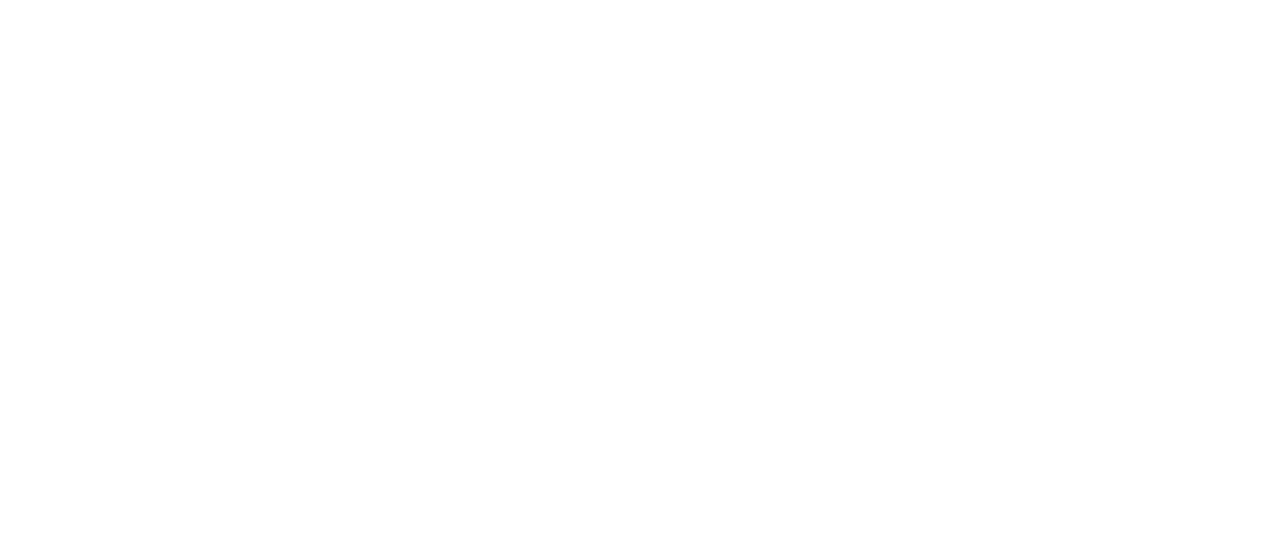
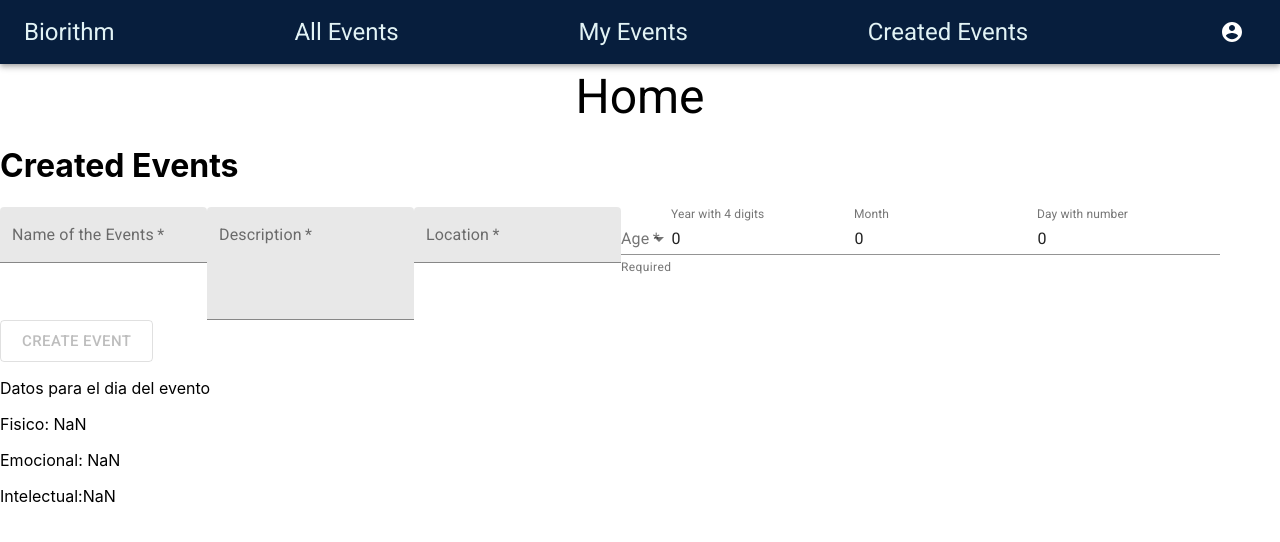
Before and after one commit to SalvadorRomeroB/BioritmoReact, a React (Create React App) app: page /new-event in a window 1280 px wide. Shown: the top 542 px of the page. Built offline with nearby package versions, Linux system fonts and the light colour scheme.

Commit message:
create event with form

```diff
--- a/src/Router.js
+++ b/src/Router.js
@@ -7,6 +7,7 @@
 import All_Events from "./pages/All_events";
 import My_Events from "./pages/My_events";
 import Created_Events from "./pages/Created_events";
+import Create_Event from "./pages/Create_event";
 
 const Routes = () => {
   return (
@@ -18,6 +19,7 @@
         <Route path="/all-events" exact component={All_Events} />
         <Route path="/my-events" exact component={My_Events} />
         <Route path="/created-events" exact component={Created_Events} />
+        <Route path="/new-event" exact component={Create_Event} />
       </Switch>
     </BrowserRouter>
   );
--- a/src/components/API_Req/eventsApi.js
+++ b/src/components/API_Req/eventsApi.js
@@ -20,18 +20,9 @@
   return data;
 };
 
-export const new_event = async (token, id) => {
+export const new_event = async (token, id, event) => {
   let new_event = {
-    business: {
-      name: "event with user",
-      description: "something important",
-      tag: "FISICO",
-      location: "my casa",
-      year: 2020,
-      month: 12,
-      day: 31,
-      owner: 9
-    }
+    business: event
   };
   const postData = await axios({
     method: "post",
--- /dev/null
+++ b/src/pages/Create_event.jsx
@@ -0,0 +1,165 @@
+import React, { useEffect, useState } from "react";
+import {
+  TextField,
+  Select,
+  MenuItem,
+  FormControl,
+  InputLabel,
+  FormHelperText,
+  Button
+} from "@material-ui/core";
+import { makeStyles } from "@material-ui/core/styles";
+import { useDispatch, useSelector } from "react-redux";
+import { new_event } from "../components/API_Req/eventsApi";
+import {
+  get_bio_fisico,
+  get_bio_emocional,
+  get_bio_intelectual
+} from "../components/BiorythmCalc";
+
+import Layout from "../components/Layout";
+
+const useStyles = makeStyles(theme => ({
+  event: {
+    paddingBottom: 3
+  }
+}));
+
+const Create_event = () => {
+  const dispatch = useDispatch();
+  const [token] = React.useState(localStorage.getItem("jwt") || "");
+  let user = useSelector(state => state.user);
+  const [name, setName] = useState("");
+  const [description, setDescription] = useState("");
+  const [tag, setTag] = useState("");
+  const [location, setLocation] = useState("");
+  const [year, setYear] = useState(0);
+  const [month, setMonth] = useState(0);
+  const [day, setDay] = useState(0);
+
+  const create_event = e => {
+    e.preventDefault();
+    const event = {
+      name: name,
+      description: description,
+      tag: tag,
+      location: location,
+      year: year,
+      month: month,
+      day: day,
+      owner: user.id
+    };
+    new_event(token, user.id, event);
+    setName("");
+    setDescription("");
+    setTag("");
+    setLocation("");
+    setYear(0);
+    setMonth(0);
+    setDay(0);
+  };
+
+  const classes = useStyles();
+  return (
+    <Layout title="Home">
+      <h1>Created Events</h1>
+      <TextField
+        required
+        id="standard-basic"
+        label="Name of the Events"
+        variant="filled"
+        value={name}
+        onChange={e => setName(e.target.value)}
+      />
+      <TextField
+        required
+        id="standard-textarea"
+        label="Description"
+        variant="filled"
+        value={description}
+        onChange={e => setDescription(e.target.value)}
+        multiline
+        rows="4"
+      />
+      <TextField
+        required
+        id="standard-basic"
+        label="Location"
+        variant="filled"
+        value={location}
+        onChange={e => setLocation(e.target.value)}
+      />
+      <FormControl required className={classes.formControl}>
+        <InputLabel id="demo-simple-select-required-label">Age</InputLabel>
+        <Select
+          labelId="demo-simple-select-label"
+          id="demo-simple-select"
+          value={tag}
+          onChange={e => setTag(e.target.value)}
+        >
+          <MenuItem value={"FISICO"}>FISICO</MenuItem>
+          <MenuItem value={"EMOCIONAL"}>EMOCIONAL</MenuItem>
+          <MenuItem value={"INTELECTUAL"}>INTELECTUAL</MenuItem>
+        </Select>
+        <FormHelperText>Required</FormHelperText>
+      </FormControl>
+      <TextField
+        id="standard-number"
+        label="Year with 4 digits"
+        type="number"
+        InputLabelProps={{
+          shrink: true
+        }}
+        value={year}
+        onChange={e => setYear(e.target.value)}
+      />
+      <TextField
+        id="standard-number"
+        label="Month"
+        type="number"
+        InputLabelProps={{
+          shrink: true
+        }}
+        value={month}
+        onChange={e => setMonth(e.target.value)}
+      />
+      <TextField
+        id="standard-number"
+        label="Day with number"
+        type="number"
+        InputLabelProps={{
+          shrink: true
+        }}
+        value={day}
+        onChange={e => setDay(e.target.value)}
+      />
+      <Button
+        disabled={
+          ((name && description && tag && tag) !== "" ? false : true) &&
+          ((year && month && day) !== 0 ? false : true)
+        }
+        variant="outlined"
+        size="large"
+        className={classes.formButton}
+        onClick={e => create_event(e)}
+      >
+        Create Event
+      </Button>
+      <p>Datos para el dia del evento</p>
+      <p>
+        Fisico:{" "}
+        {get_bio_fisico(year, month, day, user.month, user.day, user.year)}
+      </p>
+      <p>
+        Emocional:{" "}
+        {get_bio_emocional(year, month, day, user.month, user.day, user.year)}
+      </p>
+      <p>
+        Intelectual:
+        {get_bio_intelectual(year, month, day, user.month, user.day, user.year)}
+      </p>
+    </Layout>
+  );
+};
+
+export default Create_event;
```
